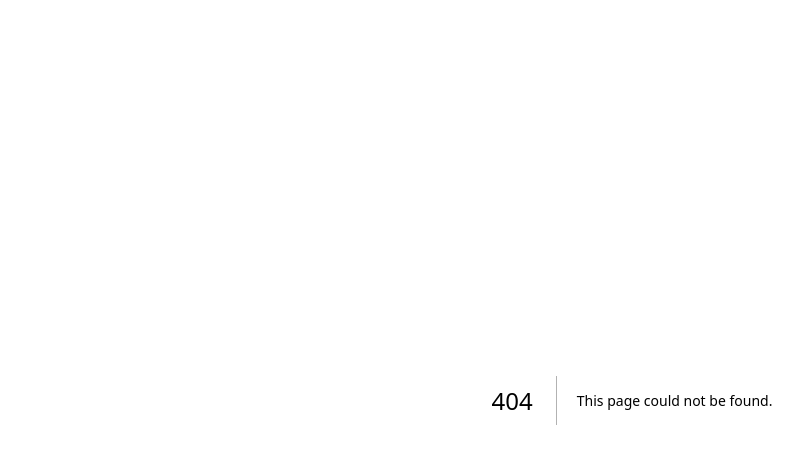
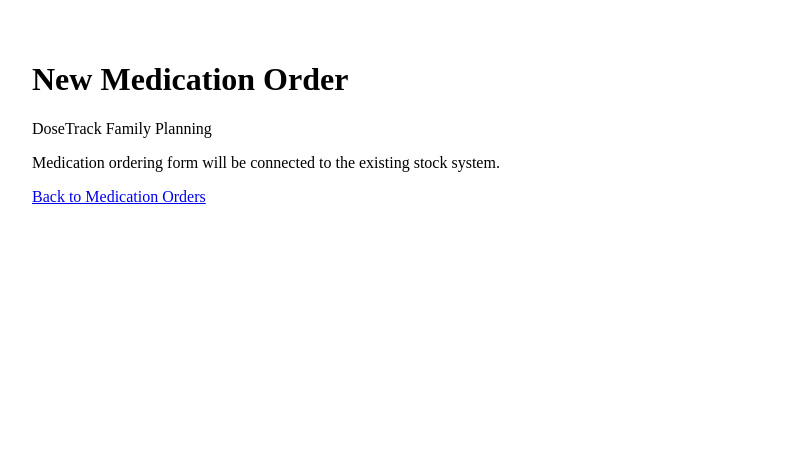
Before and after one commit to Siraajadams/Dosetracker, a Next.js app: page /nurse/stock/reorder/new in a window 1280 px wide. Before the commit this address had no page. Shown: the top 464 px of the page, without its empty margins (8-811 px from the left). Built offline with nearby package versions, Linux system fonts and the light colour scheme.

Commit message:
Create page.tsx

```diff
--- /dev/null
+++ b/app/nurse/stock/reorder/new/page.tsx
@@ -0,0 +1,22 @@
+
+"use client";
+
+import Link from "next/link";
+
+export default function NewMedicationOrderPage() {
+  return (
+    <main style={{ padding: 32 }}>
+      <h1>New Medication Order</h1>
+      <p>DoseTrack Family Planning</p>
+
+      <p>
+        Medication ordering form will be
+        connected to the existing stock system.
+      </p>
+
+      <Link href="/nurse/stock/reorder">
+        Back to Medication Orders
+      </Link>
+    </main>
+  );
+}
```
